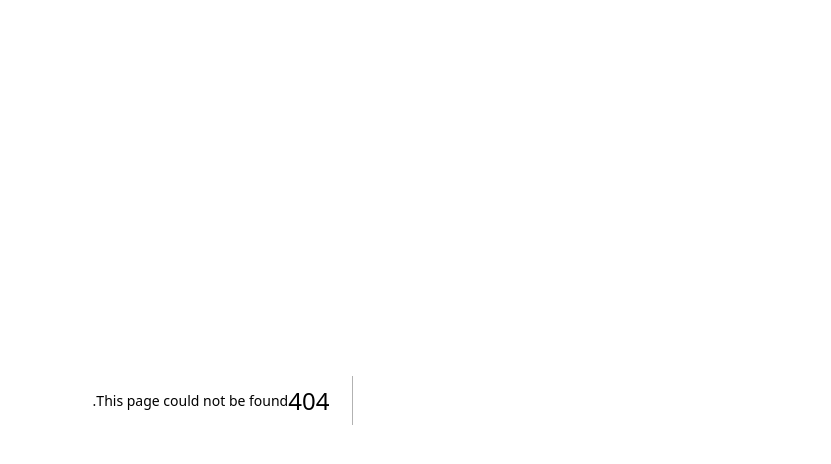
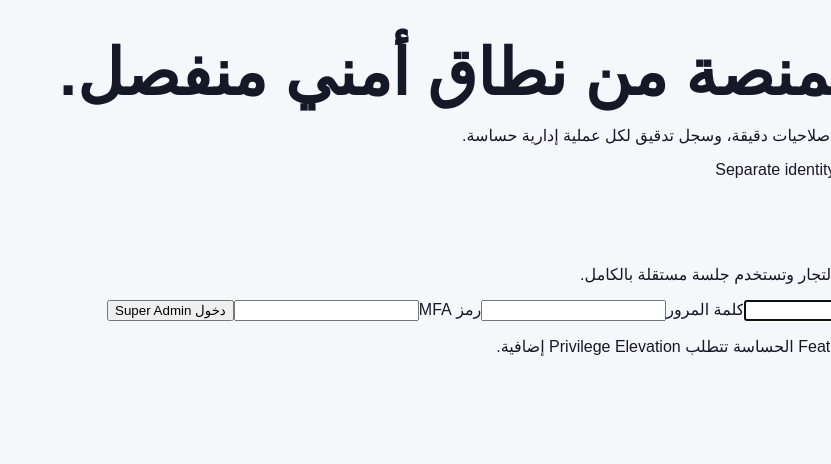
Before and after one commit to amar1182004-art/saasamar, a Next.js app in the folder crystell/apps/web/: page /control/login in a window 1280 px wide. Before the commit this address had no page. Shown: the top 464 px of the page, without its empty margins (449-1280 px from the left). Built offline with nearby package versions, Linux system fonts and the light colour scheme.

Commit message:
Add super admin login page

```diff
--- /dev/null
+++ b/crystell/apps/web/app/control/login/page.tsx
@@ -0,0 +1,34 @@
+import Link from "next/link";
+
+import { ControlLoginForm } from "@/components/auth/control-login-form";
+
+export default function ControlLoginPage() {
+  return (
+    <main className="auth-shell control-auth">
+      <section className="auth-brand-panel control-brand-panel">
+        <Link className="brand-mark" href="/">Crystell</Link>
+        <div className="auth-brand-copy">
+          <span className="section-kicker">Control plane</span>
+          <h1>إدارة المنصة من نطاق أمني منفصل.</h1>
+          <p>هوية مستقلة، MFA إلزامي، صلاحيات دقيقة، وسجل تدقيق لكل عملية إدارية حساسة.</p>
+        </div>
+        <div className="trust-row">
+          <span>Separate identity</span>
+          <span>Mandatory MFA</span>
+          <span>Audit first</span>
+        </div>
+      </section>
+      <section className="auth-card-wrap">
+        <div className="auth-card control-card">
+          <div className="auth-card-header">
+            <span className="section-kicker">Super Admin</span>
+            <h2>دخول الإدارة</h2>
+            <p>هذه البوابة لا تقبل حسابات التجار وتستخدم جلسة مستقلة بالكامل.</p>
+          </div>
+          <ControlLoginForm />
+          <p className="auth-note">تغييرات النشر والـFeature Flags الحساسة تتطلب Privilege Elevation إضافية.</p>
+        </div>
+      </section>
+    </main>
+  );
+}
```
